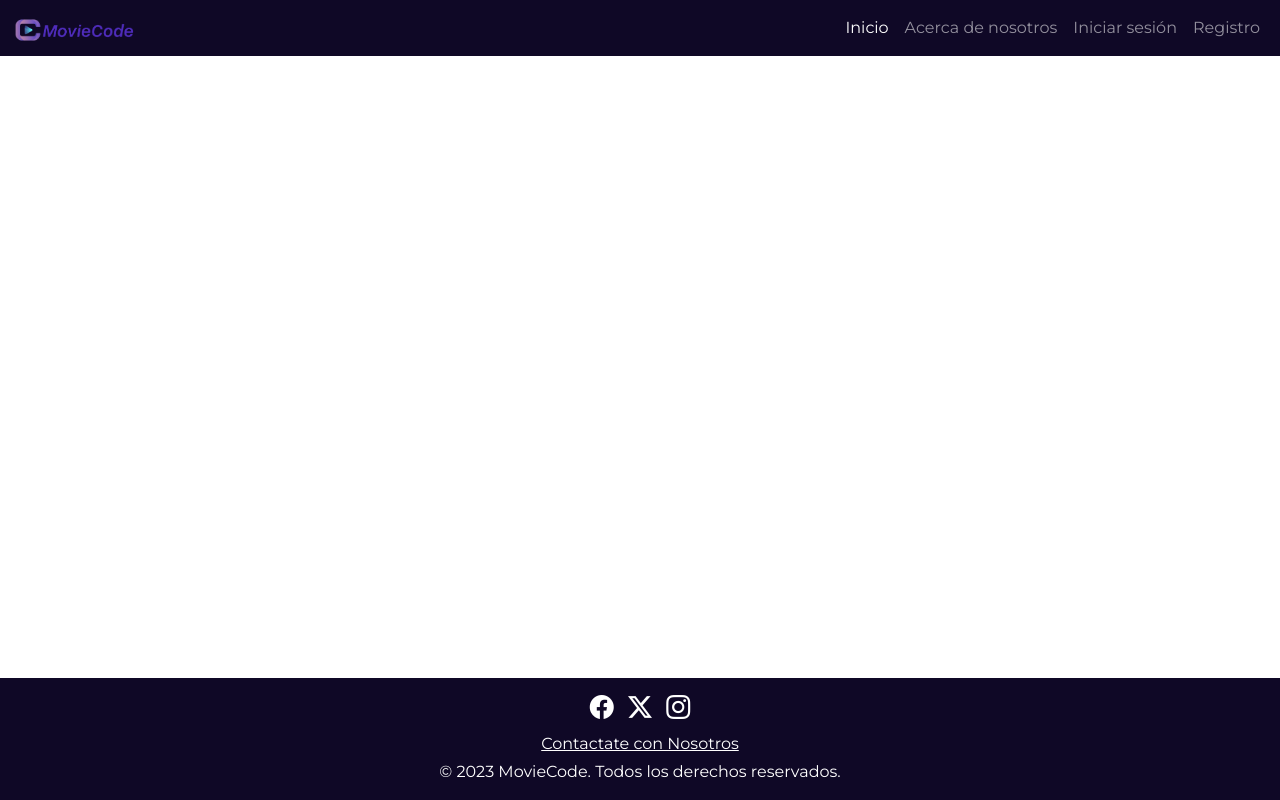
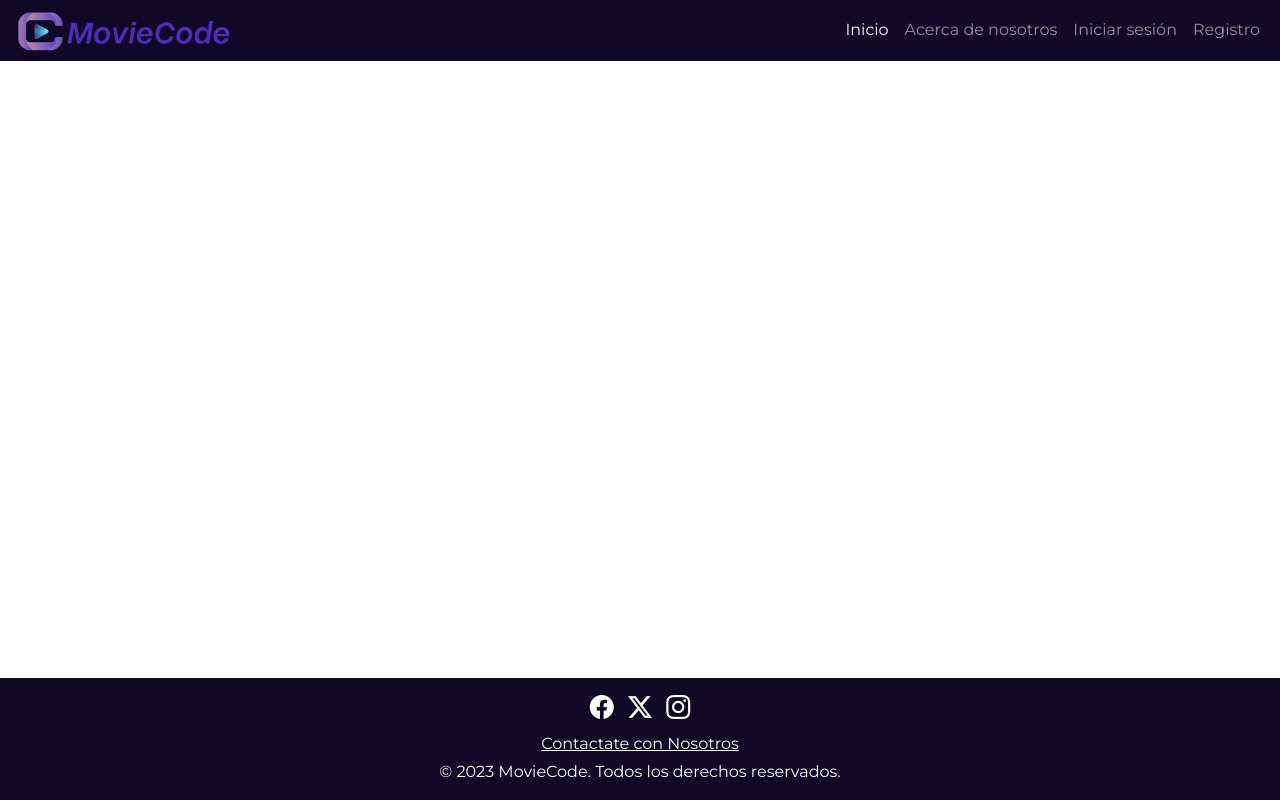
Before and after one commit to Brunonahuel22/TrabajoGrupal2V2, a plain HTML site: page index.html in a window 1280 px wide. Drawn offline with nearby package versions, Linux system fonts and the light colour scheme.

Commit message:
Cambier tamaño de el logo en dispositivos grandes

```diff
--- a/css/style.css
+++ b/css/style.css
@@ -10,7 +10,7 @@
 }
 
 .imagenNav{
-    width: 10%;
+    width: 40%;
 }
 
 nav img {
@@ -22,12 +22,6 @@ nav {
 
 }
 
-@media all and (min-width:576px) and (max-width:769) {
-    .imagenNav{
-        width: 50%;
-    }
-
-}
 body{
     min-height: 100vh;
     display: flex;
@@ -50,3 +44,9 @@ footer{
     color: white;
     font-family: 'Montserrat', sans-serif;
 }
+@media screen and (min-width: 778px){
+
+    nav img{
+        width: 45%;
+    }
+    }
```
